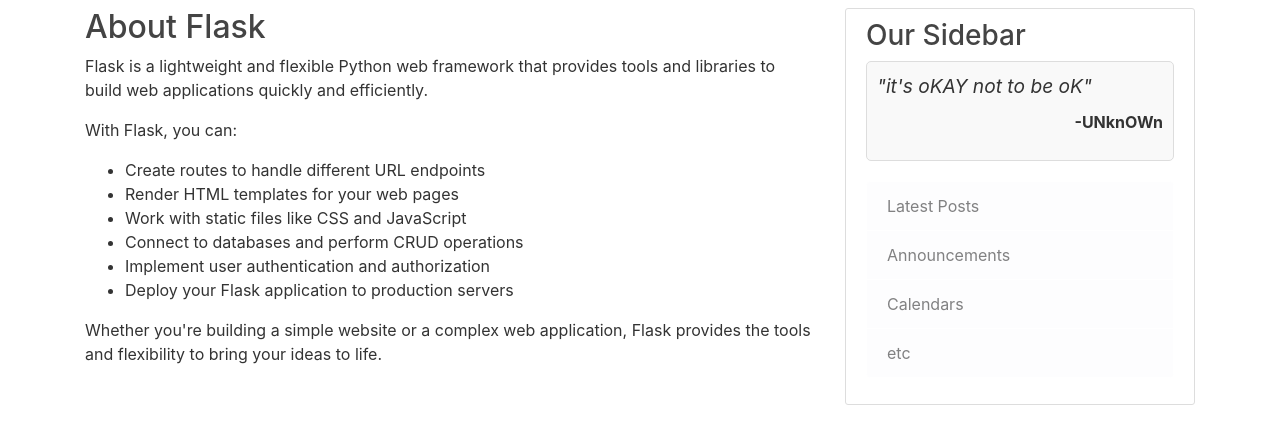
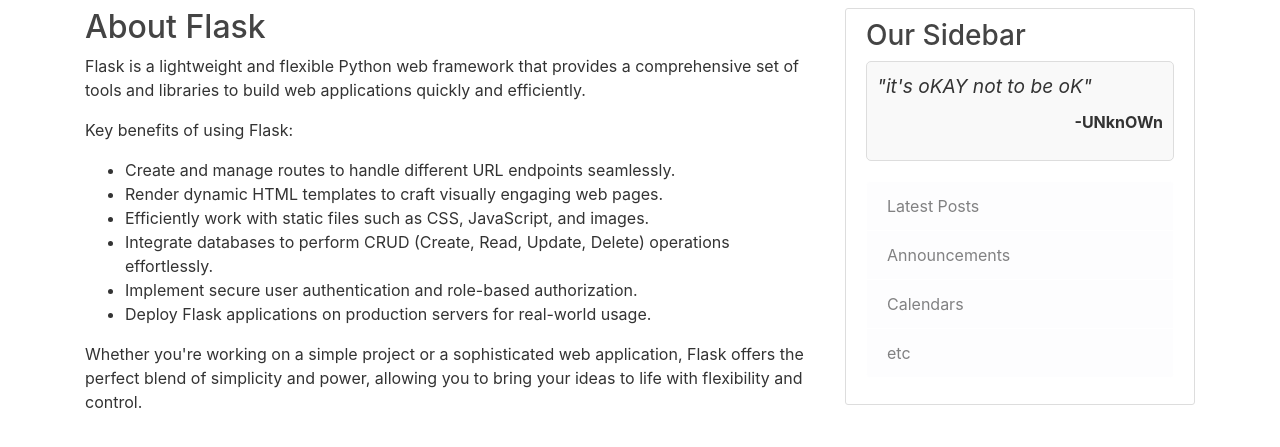
Before and after one commit to ishnom/flask-project, a Flask app: page /about in a window 1280 px wide. Shown: the part 72-519 px from the top of the page. Run offline with Flask 3, Linux system fonts and the light colour scheme; some libraries are stand-ins or nearby versions.

Commit message:
modified

```diff
--- a/app/static/main.css
+++ b/app/static/main.css
@@ -56,7 +56,7 @@
 }
 
 .site-header .navbar-nav .nav-link:hover::after {
-    background-color: #f1c40f; /* Yellow */
+    background-color: #f10f0f; /* Yellow */
 }
 
 /* Main content styling */
@@ -129,7 +129,7 @@
 
 .content-section .list-group-item:hover,
 .content-section .list-group-item.active {
-    border-color: #f00; /* Light red */
+    border-color: rgb(223, 15, 15); /* Light red */
 }
 
 .site-footer {
@@ -164,7 +164,7 @@
 }
 
 .site-footer ul li a:hover {
-    color: #f1c40f; /* Yellow on hover */
+    color: #cb0d2f; /* Yellow on hover */
 }
 
 /* Media Queries for Responsiveness */
--- a/app/templates/about.html
+++ b/app/templates/about.html
@@ -1,16 +1,21 @@
-
 {% extends "layout.html" %}
 {% block content %}
-  <h2>About Flask</h2>
-  <p>Flask is a lightweight and flexible Python web framework that provides tools and libraries to build web applications quickly and efficiently.</p>
-  <p>With Flask, you can:</p>
-  <ul>
-    <li>Create routes to handle different URL endpoints</li>
-    <li>Render HTML templates for your web pages</li>
-    <li>Work with static files like CSS and JavaScript</li>
-    <li>Connect to databases and perform CRUD operations</li>
-    <li>Implement user authentication and authorization</li>
-    <li>Deploy your Flask application to production servers</li>
-  </ul>
-  <p>Whether you're building a simple website or a complex web application, Flask provides the tools and flexibility to bring your ideas to life.</p>
+  <div class="about-flask">
+    <h2>About Flask</h2>
+    <p>
+      Flask is a lightweight and flexible Python web framework that provides a comprehensive set of tools and libraries to build web applications quickly and efficiently.
+    </p>
+    <p>Key benefits of using Flask:</p>
+    <ul>
+      <li>Create and manage routes to handle different URL endpoints seamlessly.</li>
+      <li>Render dynamic HTML templates to craft visually engaging web pages.</li>
+      <li>Efficiently work with static files such as CSS, JavaScript, and images.</li>
+      <li>Integrate databases to perform CRUD (Create, Read, Update, Delete) operations effortlessly.</li>
+      <li>Implement secure user authentication and role-based authorization.</li>
+      <li>Deploy Flask applications on production servers for real-world usage.</li>
+    </ul>
+    <p>
+      Whether you're working on a simple project or a sophisticated web application, Flask offers the perfect blend of simplicity and power, allowing you to bring your ideas to life with flexibility and control.
+    </p>
+  </div>
 {% endblock %}
```
